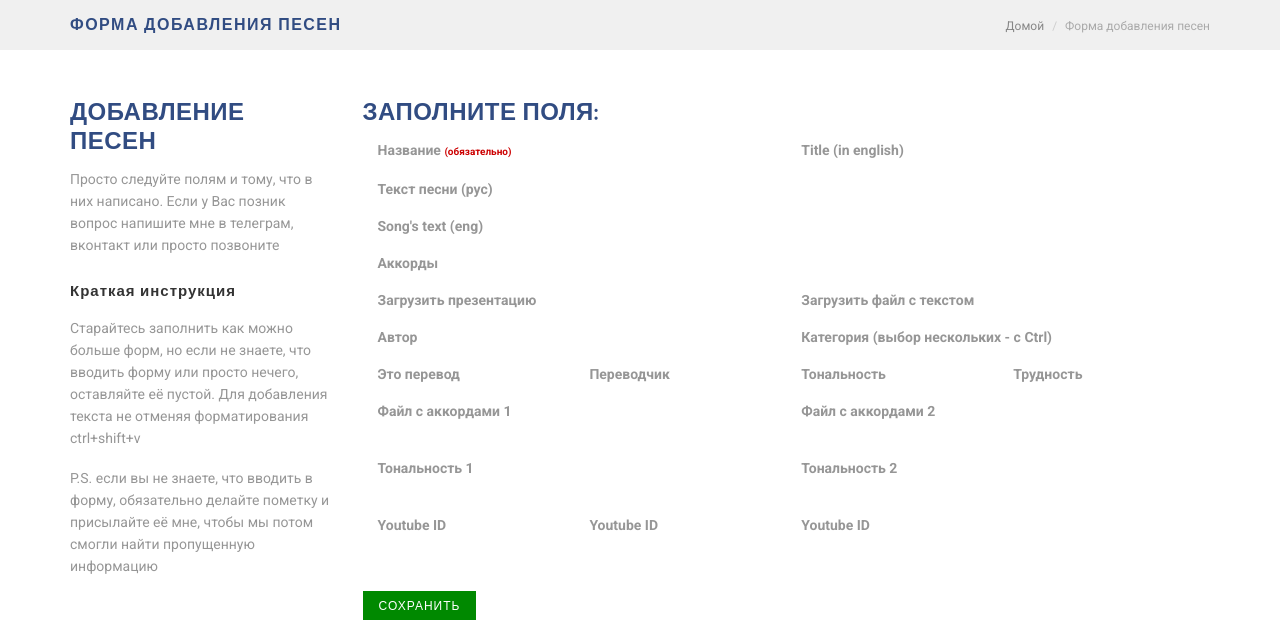
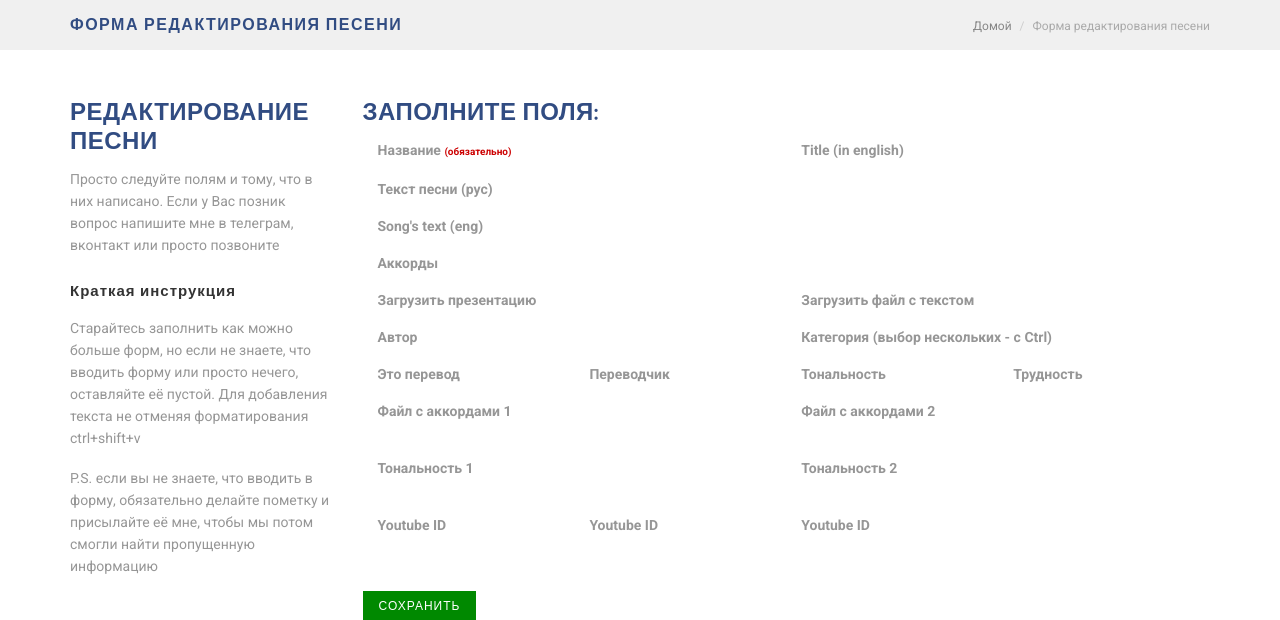
Before and after one commit to Warzone01/worship47, a Django app: template templates/songs/song_update_form.html in a window 1280 px wide. Shown: the part 56-676 px from the top of the page. Run offline with Django 3.2, Linux system fonts and the light colour scheme; the template is opened without the code that fills it, so the values that code supplies are empty; some libraries are stand-ins or nearby versions; some web fonts are replaced.

Commit message:
some fixes

```diff
--- a/requirements.txt
+++ b/requirements.txt
@@ -6,6 +6,6 @@ django-ckeditor>=5.8.0
 Pillow>=6.2.1
 pytils>=0.3
 django-tagulous>=0.14.1
-Unidecode>=1.1.1
 django-versatileimagefield>=2.0
 django-widget-tweaks>=1.4.5
+django-extra-views>=0.13.0
--- a/templates/songs/song_update_form.html
+++ b/templates/songs/song_update_form.html
@@ -24,13 +24,13 @@
         <div class="row">
 
           <div class="col-xs-12 col-sm-6">
-            <h2 class="page-title">Форма добавления песен</h2>
+            <h2 class="page-title">Форма редактирования песени</h2>
           </div>
 
           <div class="col-xs-12 col-sm-6">
             <ol class="breadcrumb">
               <li><a href="/">Домой</a></li>
-              <li class="active">Форма добавления песен</li>
+              <li class="active">Форма редактирования песени</li>
             </ol>
           </div>
 
@@ -45,7 +45,7 @@
           <div class="row">
             <div class="col-xs-12 col-sm-4 col-md-3">
               <div class="section-title mb-10">
-                <h4 class="text-left">Добавление песен</h4>
+                <h4 class="text-left">Редактирование песни</h4>
               </div>
 
               <p>Просто следуйте полям и тому, что в них написано. Если у Вас
```
Also changed, not shown: apps/songs/views.py (+2 -24 lines).
